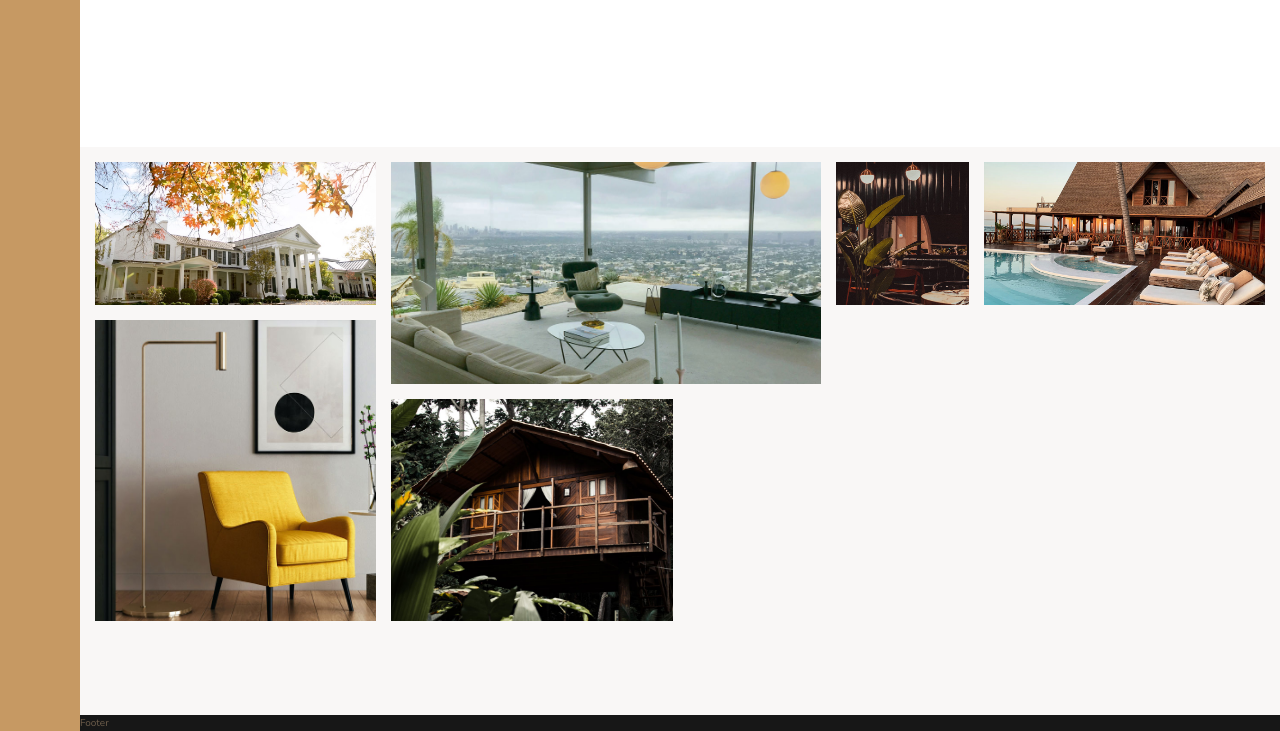
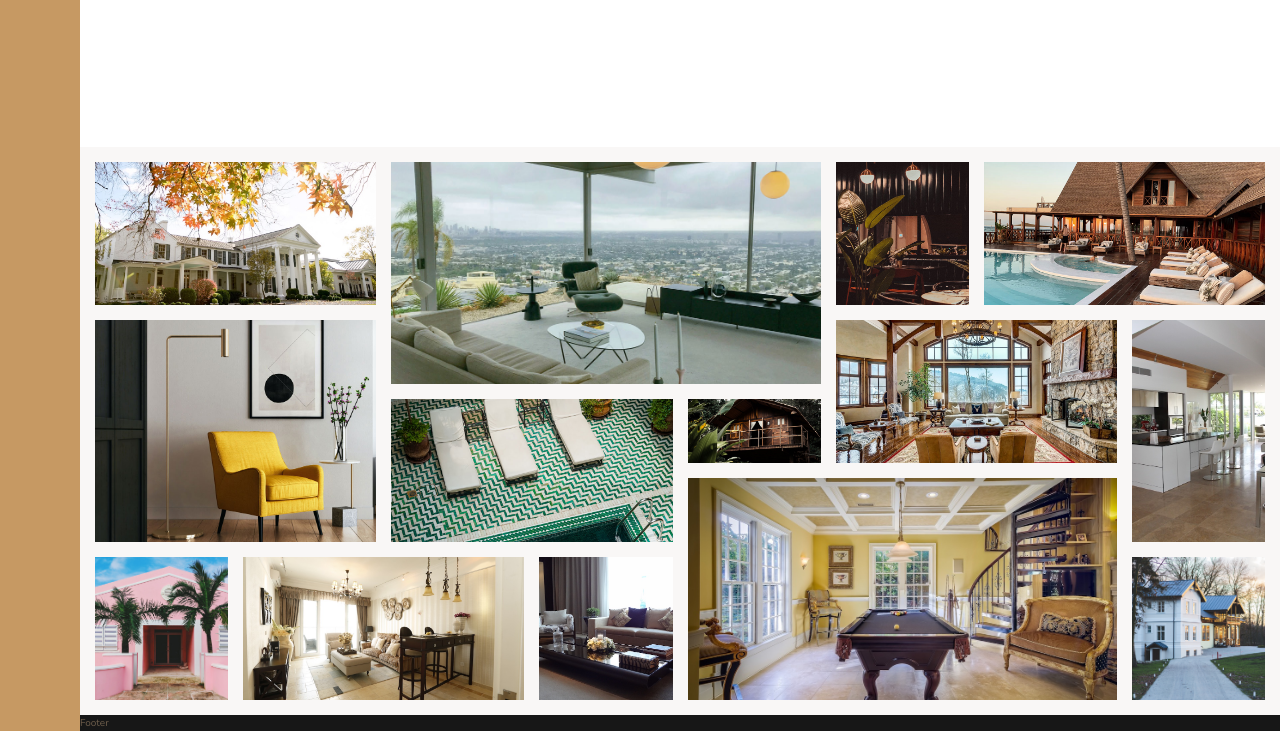
Before and after one commit to Isynopoulos1/nexterproject, a website: page index.html in a window 1280 px wide. Shown: the part 2841-3572 px from the top of the page. Drawn offline with nearby package versions, Linux system fonts and the light colour scheme.

Commit message:
fixing the grid in gallery section part 3

```diff
--- a/index.html
+++ b/index.html
@@ -319,6 +319,47 @@
       <figure class="gallery__item gallery__item--7">
         <img src="img/gal-7.jpeg" alt="Gallery image 7" class="gallery__img" />
       </figure>
+      <figure class="gallery__item gallery__item--8">
+        <img src="img/gal-8.jpeg" alt="Gallery image 8" class="gallery__img" />
+      </figure>
+      <figure class="gallery__item gallery__item--9">
+        <img src="img/gal-9.jpeg" alt="Gallery image 9" class="gallery__img" />
+      </figure>
+      <figure class="gallery__item gallery__item--10">
+        <img
+          src="img/gal-10.jpeg"
+          alt="Gallery image 10"
+          class="gallery__img"
+        />
+      </figure>
+      <figure class="gallery__item gallery__item--11">
+        <img
+          src="img/gal-11.jpeg"
+          alt="Gallery image 11"
+          class="gallery__img"
+        />
+      </figure>
+      <figure class="gallery__item gallery__item--12">
+        <img
+          src="img/gal-12.jpeg"
+          alt="Gallery image 12"
+          class="gallery__img"
+        />
+      </figure>
+      <figure class="gallery__item gallery__item--13">
+        <img
+          src="img/gal-13.jpeg"
+          alt="Gallery image 13"
+          class="gallery__img"
+        />
+      </figure>
+      <figure class="gallery__item gallery__item--14">
+        <img
+          src="img/gal-14.jpeg"
+          alt="Gallery image 14"
+          class="gallery__img"
+        />
+      </figure>
     </section>
     <footer class="footer">Footer</footer>
   </body>
--- a/sass/_gallery.scss
+++ b/sass/_gallery.scss
@@ -20,24 +20,54 @@
       grid-column: 3 / span 3;
     }
     &--3 {
-      grid-row: 1 / 3;
+      grid-row: 1 / span 2;
       grid-column: 6 / 7;
     }
     &--4 {
-      grid-row: 1 / 3;
-      grid-column: 7 / 9;
+      grid-row: 1 / span 2;
+      grid-column: 7 / -1;
     }
     &--5 {
-      grid-row: 3 / span 4;
-      grid-column: 1 / 3;
+      grid-row: 3 / span 3;
+      grid-column: 1 / span 2;
     }
     &--6 {
-      grid-row: 4 / span 3;
-      grid-column: 3 / 5;
+      grid-row: 4 / span 2;
+      grid-column: 3 / span 2;
     }
     &--7 {
-      grid-row: 4 / span 3;
-      grid-column: 3 / 5;
+      grid-row: 4 / 5;
+      grid-column: 5 / 6;
+    }
+    &--8 {
+      grid-row: 3 / span 2;
+      grid-column: 6 / span 2;
+    }
+
+    &--9 {
+      grid-row: 3 / span 3;
+      grid-column: 8 / -1;
+    }
+
+    &--10 {
+      grid-row: 6 / span 2;
+      grid-column: 1 / 2;
+    }
+    &--11 {
+      grid-row: 6 / span 2;
+      grid-column: 2 / span 2;
+    }
+    &--12 {
+      grid-row: 6 / span 2;
+      grid-column: 4 / 5;
+    }
+    &--13 {
+      grid-row: 5 / span 3;
+      grid-column: 5 / span 3;
+    }
+    &--14 {
+      grid-row: 6 / span 2;
+      grid-column: 8 / -1;
     }
   }
 
```
Also changed, not shown: css/style.css.
